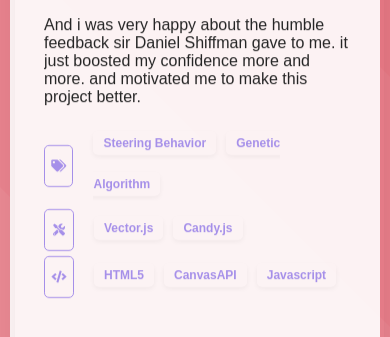
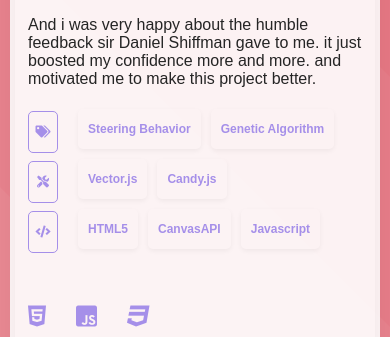
Before and after one commit to anuraghazra/anuraghazra.github.io-old-react, a React (Create React App) app: page /#intro in a window 390 px wide. Shown: the part 3438-3775 px from the top of the page. Built offline with nearby package versions, Linux system fonts and the light colour scheme; no server answers; a web font is replaced by a local one.

Commit message:
fixed mobile overflow div / sideProjects

```diff
--- a/src/components/Projects/SideProjects/SideProjects.style.js
+++ b/src/components/Projects/SideProjects/SideProjects.style.js
@@ -2,7 +2,8 @@ import styled from 'styled-components';
 import media from '../../helpers/media.style';
 
 const SideProjectsWrapper = styled.section`
-  padding: 0rem;
+  width: 100%;
+  padding: 0;
   margin-bottom: 1rem;
   border-radius: 5px;
   text-align: left;
@@ -17,7 +18,7 @@ const SideProjectsWrapper = styled.section`
   }
 
   .single__project {
-    will-change: transform, opacity;
+    /* will-change: transform, opacity; */
     width: 100%;
     border-radius: 5px;
     margin-top: 3rem;
@@ -48,6 +49,10 @@ const SideProjectsWrapper = styled.section`
       min-height: 100px;
       color: #252525;
     }
+
+    ${media.tablet`
+      margin: 1rem 0rem;
+    `}
   }
 
   .side-projects-ul {
@@ -60,6 +65,7 @@ const SideProjectsWrapper = styled.section`
       display: flex;
       align-items: center;
       font-weight: bolder;
+
       div:first-child {
         text-align: center;
         margin: 5px 20px 0px 0px;
@@ -67,7 +73,16 @@ const SideProjectsWrapper = styled.section`
         color: ${props => props.theme.secondaryLight};
         border: 1px solid ${props => props.theme.secondaryLight};
         width: 30px;
+        min-width: 30px;
         font-size: 12px;
+      }
+      div:nth-child(2) {
+        flex-wrap: wrap;
+        display: flex;
+
+        div {
+          height: min-content;
+        }
       }
     }
   }
--- a/src/css/App.css
+++ b/src/css/App.css
@@ -65,8 +65,8 @@
 
 .tags {
   pointer-events: none;
-  padding: 5px 10px;
-  margin-right: 10px;
+  padding: 0px 10px;
+  margin: 5px 10px 5px 0px;
   border-radius: 5px;
   box-shadow: 0 2px 5px rgba(0, 0, 0, 0.05);
   background-color: transparent;
```
